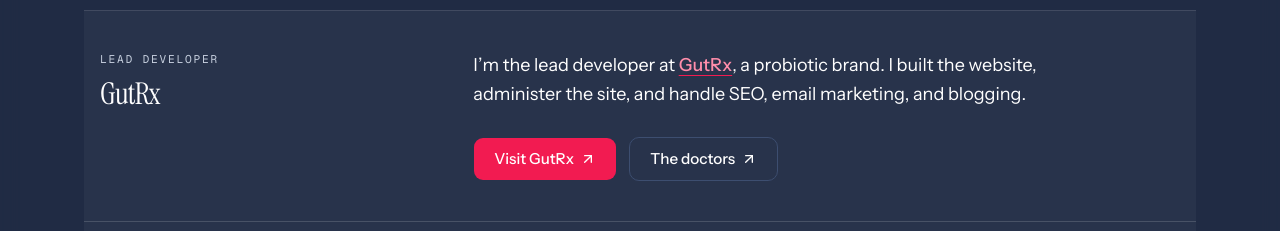
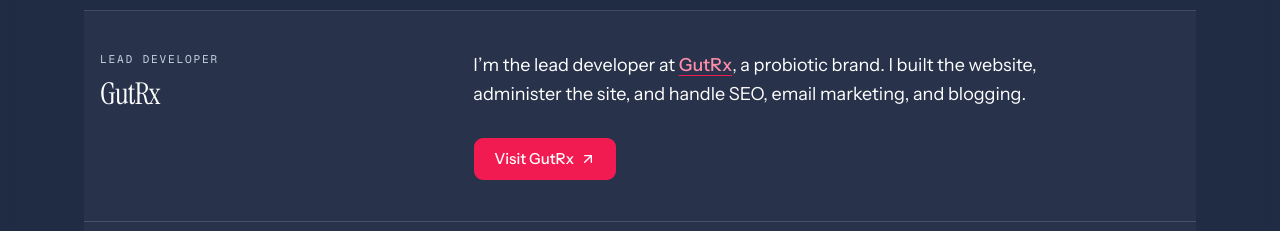
Before and after one commit to KeithClemmons/keith-folio, a Next.js app: page / in a window 1280 px wide. Shown: the part 980-1211 px from the top of the page. Built offline with nearby package versions, Linux system fonts and the light colour scheme.

Commit message:
Remove The doctors button from the GutRx entry
Co-authored-by: keith.clemmons <keith.clemmons@gmail.com>

```diff
--- a/app/page.tsx
+++ b/app/page.tsx
@@ -114,14 +114,6 @@ export default function Home() {
                   <div className="mt-7 flex flex-col gap-3 sm:flex-row sm:flex-wrap">
                     <LinkButton href={links.gutrx} external className="w-full px-5 sm:w-auto">
                       Visit GutRx
-                    </LinkButton>
-                    <LinkButton
-                      href={links.gutrxAbout}
-                      external
-                      variant="outline"
-                      className="w-full bg-transparent px-5 text-white sm:w-auto"
-                    >
-                      The doctors
                     </LinkButton>
                   </div>
                 </div>
--- a/lib/site.ts
+++ b/lib/site.ts
@@ -13,7 +13,6 @@ export const person = {
 
 export const links = {
   gutrx: "https://gutrx.com",
-  gutrxAbout: "https://gutrx.com/pages/about-gutrx",
   acupunctureSeo: "https://acupunctureseo.com",
   greenOwl: "https://greenowlmarketing.com",
   greenOwlPhoneDisplay: "256-OWL-HUNT",
```
